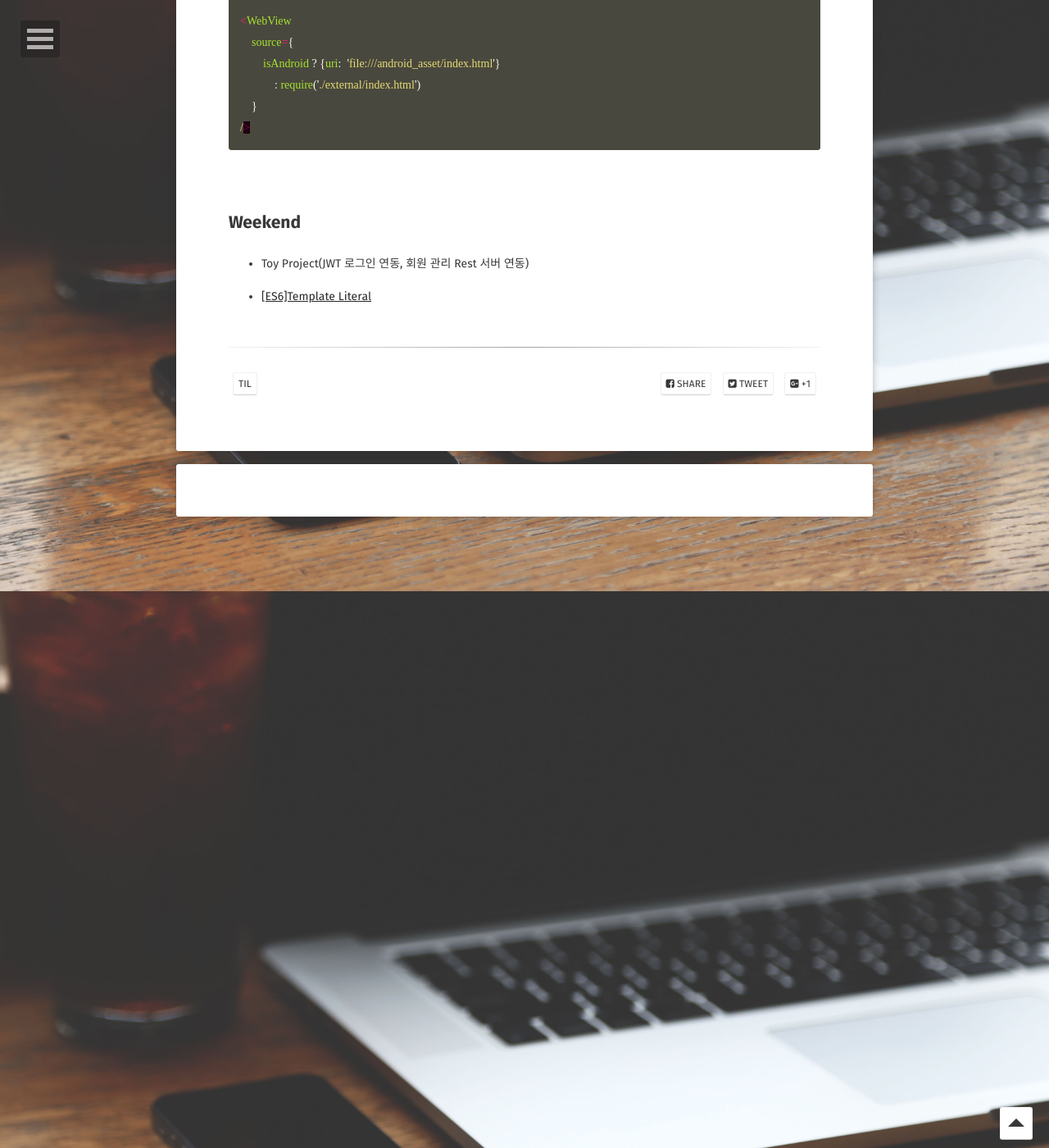
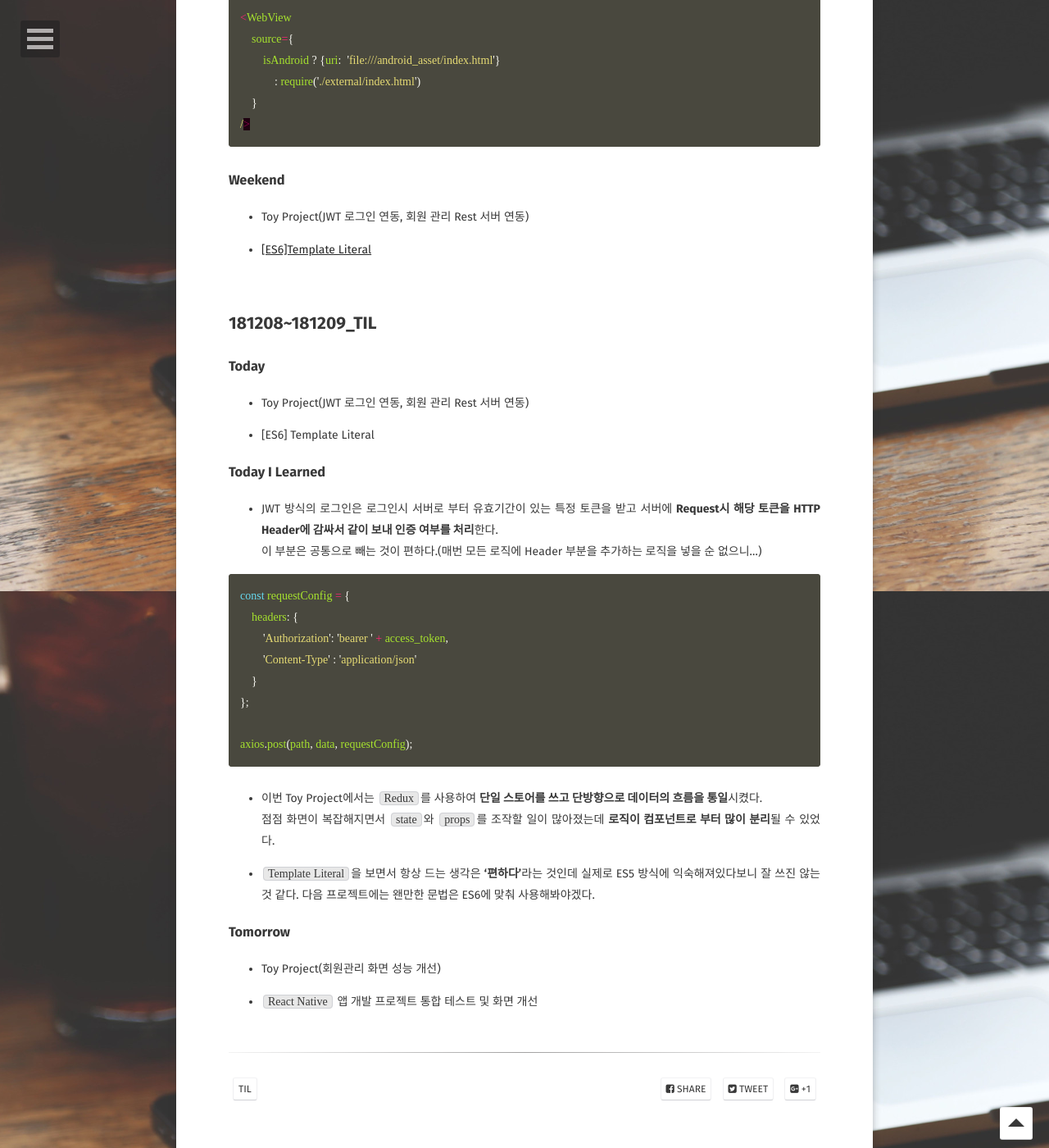
Before and after one commit to BKJang/DEVLOG, a Jekyll site: the page built from _posts/TIL/2018-12-07-TIL181207.md, in a window 1280 px wide and 1400 px high, scrolled down 1079 px. Shown: the whole window at 82% size. Built offline with Jekyll 4.4.1, drawn with Linux system fonts in a browser that asks for light colours; some web fonts are replaced; comment, search, counter and statistics services are not loaded; some of the changed text lies outside the part shown.

Commit message:
TIL 일주일 단위로 병합

````diff
--- a/_posts/TIL/2018-12-07-TIL181207.md
+++ b/_posts/TIL/2018-12-07-TIL181207.md
@@ -1,23 +1,23 @@
 ---
 layout: post
-title:  "[TIL] 181207_TIL"
+title:  "[TIL] 181207~181209_TIL"
 date:   2018-12-07
-excerpt: "React Native 프로젝트"
+excerpt: "React Native, React, ES6"
 tag:
 - TIL
 comments: true
 feature: '/assets/img/TIL.jpg'
 ---
 
-## Today
+## 181207_TIL
+
+### Today
 
 - `React Native` 앱 개발 프로젝트 진행(WebView 라이브러리 적용)
 
 - iOS, Android 앱 빌드
 
-<br/>
-
-## Today I Learned
+### Today I Learned
 
 - `React-Native`로 앱을 개발하며 그리고 프로젝트가 마무리에 가까워지며 드는 생각이 이보다 빠르게 iOS, Android 앱을 동시에 개발할 순 없다는 생각이 문득 들었다.
 
@@ -36,11 +36,45 @@ const isAndroid = Platform.OS === 'android' ? true : false;
     }
 />
 ```
-
-<br/>
-
-## Weekend
+### Weekend
 
 - Toy Project(JWT 로그인 연동, 회원 관리 Rest 서버 연동)
 
 - [[ES6]Template Literal](https://bkjang.github.io/template_literal/)
+
+<br/>
+
+## 181208~181209_TIL
+
+### Today
+
+- Toy Project(JWT 로그인 연동, 회원 관리 Rest 서버 연동)
+
+- [ES6] Template Literal
+
+### Today I Learned
+
+- JWT 방식의 로그인은 로그인시 서버로 부터 유효기간이 있는 특정 토큰을 받고 서버에 **Request시 해당 토큰을 HTTP Header에 감싸서 같이 보내 인증 여부를 처리**한다.<br/>
+이 부분은 공통으로 빼는 것이 편하다.(매번 모든 로직에 Header 부분을 추가하는 로직을 넣을 순 없으니...)
+
+```js
+const requestConfig = {
+    headers: {
+        'Authorization': 'bearer ' + access_token,
+        'Content-Type' : 'application/json'
+    }
+};
+
+axios.post(path, data, requestConfig);
+```
+
+- 이번 Toy Project에서는 `Redux`를 사용하여 **단일 스토어를 쓰고 단방향으로 데이터의 흐름을 통일**시켰다. <br/>
+점점 화면이 복잡해지면서 `state`와 `props`를 조작할 일이 많아졌는데 **로직이 컴포넌트로 부터 많이 분리**될 수 있었다.
+
+- `Template Literal`을 보면서 항상 드는 생각은 **'편하다'**라는 것인데 실제로 ES5 방식에 익숙해져있다보니 잘 쓰진 않는 것 같다. 다음 프로젝트에는 왠만한 문법은 ES6에 맞춰 사용해봐야겠다.
+
+### Tomorrow
+
+- Toy Project(회원관리 화면 성능 개선)
+
+- `React Native` 앱 개발 프로젝트 통합 테스트 및 화면 개선
````
Also changed, not shown: _posts/TIL/2018-12-09-TIL181209.md (deleted, +0 -47 lines).
